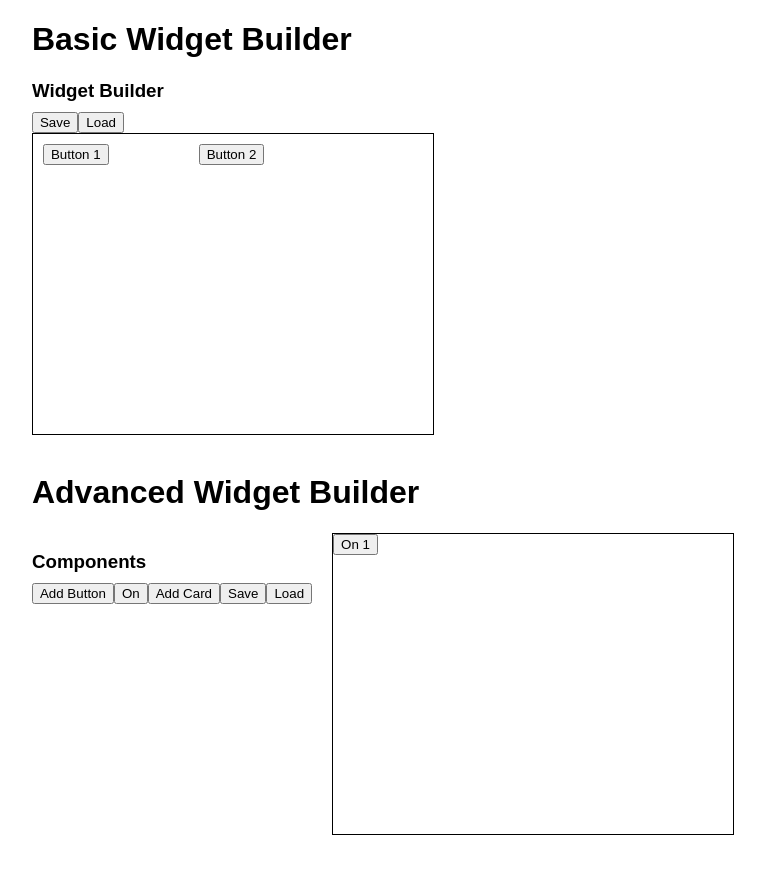
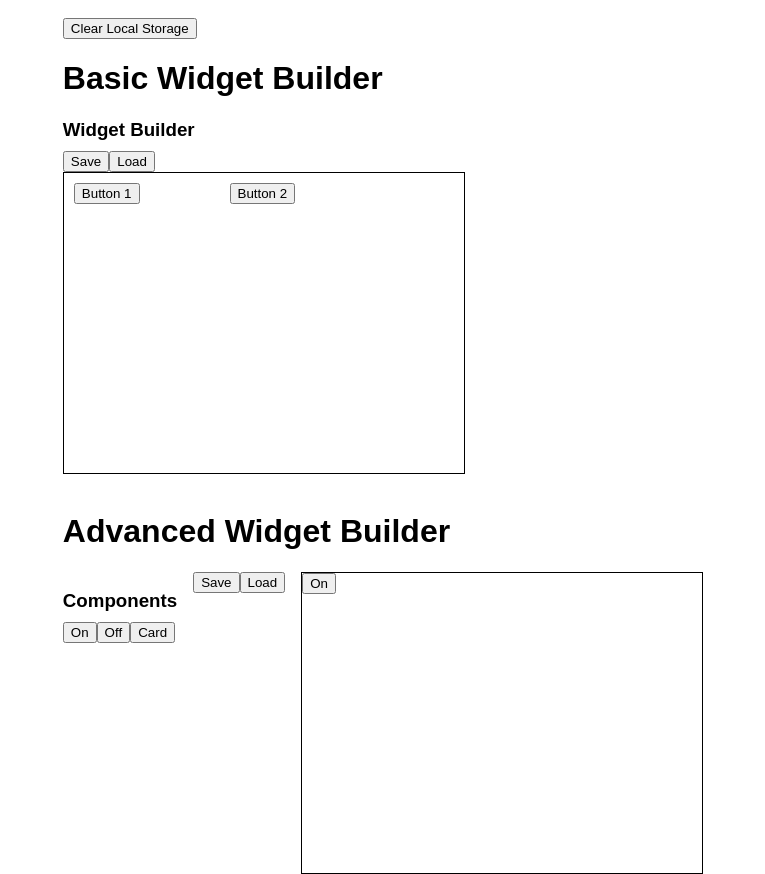
Before and after one commit to Juan321654/widget_builder_drag_and_drop, a React (Create React App) app: page / in a window 1280 px wide. Both pictures are taken after a click on the button "On". Shown: the whole page, without its empty margins (257-1022 px from the left). Before the commit the page ends 835 px from the top, so only its background shows below. Built offline with nearby package versions, Linux system fonts and the light colour scheme.

Commit message:
working draggable advanced, and able to delete with right click

```diff
--- a/src/App.js
+++ b/src/App.js
@@ -5,6 +5,9 @@ import AdvancedWidgetBuilder from './components/AdvancedWidgetBuilder'; // new i
 function App() {
      return (
           <div>
+               <br />
+               <button onClick={() => localStorage.clear()}>Clear Local Storage</button>
+
                <h1>Basic Widget Builder</h1>
                <WidgetBuilder />
                <br />
--- a/src/components/AdvancedWidgetBuilder.jsx
+++ b/src/components/AdvancedWidgetBuilder.jsx
@@ -1,37 +1,11 @@
 import React, { useState, useEffect } from 'react';
 import Draggable from 'react-draggable';
 
-const DraggableButton = ({ id, position, updatePosition, text = "" }) => {
-     const handleDrag = (e, data) => {
-          updatePosition(id, { x: data.x, y: data.y });
-     };
-
-     return (
-          <Draggable
-               position={position}
-               onDrag={handleDrag}
-          >
-               <button>{text} {id}</button>
-          </Draggable>
-     );
-};
-
-const DraggableCard = ({ id, position, updatePosition }) => {
-     const handleDrag = (e, data) => {
-          updatePosition(id, { x: data.x, y: data.y });
-     };
-
-     return (
-          <Draggable
-               position={position}
-               onDrag={handleDrag}
-          >
-               <div style={{ border: '1px solid blue', padding: '10px' }}>
-                    Card {id}
-               </div>
-          </Draggable>
-     );
-};
+const buttonNames = {
+     btnOn: "btnOn",
+     btnOff: "btnOff",
+     card: "card"
+}
 
 const AdvancedWidgetBuilder = () => {
      const [components, setComponents] = useState([]);
@@ -54,6 +28,12 @@ const AdvancedWidgetBuilder = () => {
           );
      };
 
+     const deleteComponent = (id) => {
+          setComponents((prevComponents) =>
+               prevComponents.filter((comp) => comp.id !== id)
+          );
+     };
+
      const saveWidgetState = () => {
           localStorage.setItem('widgetState', JSON.stringify(components));
      };
@@ -66,12 +46,15 @@ const AdvancedWidgetBuilder = () => {
      };
 
      return (
-          <div style={{ display: 'flex' }}>
-               <div style={{ marginRight: '20px' }}>
+          <div style={{ display: 'flex', gap: '1rem' }}>
+               <div>
                     <h3>Components</h3>
-                    <button onClick={() => addComponent('button')}>Add Button</button>
-                    <button onClick={() => addComponent('btnOn')}>On</button>
-                    <button onClick={() => addComponent('card')}>Add Card</button>
+                    <button onClick={() => addComponent(buttonNames.btnOn)}>On</button>
+                    <button onClick={() => addComponent(buttonNames.btnOff)}>Off</button>
+                    <button onClick={() => addComponent(buttonNames.card)}>Card</button>
+               </div>
+
+               <div>
                     <button onClick={saveWidgetState}>Save</button>
                     <button onClick={loadWidgetState}>Load</button>
                </div>
@@ -79,9 +62,9 @@ const AdvancedWidgetBuilder = () => {
                <div style={{ width: 400, height: 300, border: '1px solid black', position: 'relative' }}>
                     {
                          components.map((comp) => {
-                              if (comp.type === 'button') return <DraggableButton key={comp.id} id={comp.id} position={comp.position} updatePosition={updatePosition} />
-                              if (comp.type === 'card') return <DraggableCard key={comp.id} id={comp.id} position={comp.position} updatePosition={updatePosition} />
-                              if (comp.type === 'btnOn') return <DraggableButton key={comp.id} id={comp.id} position={comp.position} updatePosition={updatePosition} text="On" />
+                              return (
+                                   <DraggableComponent key={comp.id} comp={comp} updatePosition={updatePosition} deleteComponent={deleteComponent}></DraggableComponent>
+                              );
                          })
                     }
                </div>
@@ -89,4 +72,24 @@ const AdvancedWidgetBuilder = () => {
      );
 };
 
+function DraggableComponent({ comp = {}, updatePosition = () => { }, deleteComponent = () => { } }) {
+     let componentToRender = null;
+     if (comp.type === buttonNames.btnOn) componentToRender = <button>On</button>;
+     if (comp.type === buttonNames.btnOff) componentToRender = <button>Off</button>;
+     if (comp.type === buttonNames.card) componentToRender = <div style={{ border: '1px solid red', padding: '5px' }}>Card</div>;
+
+     const handleRightClick = (e) => {
+          e.preventDefault(); // Prevent the default context menu from showing up
+          deleteComponent(comp.id);
+     };
+
+     return (
+          <Draggable position={comp.position} onDrag={(e, data) => updatePosition(comp.id, { x: data.x, y: data.y })}>
+               <div style={{ position: 'absolute' }} onContextMenu={handleRightClick}>
+                    {componentToRender}
+               </div>
+          </Draggable>
+     );
+}
+
 export default AdvancedWidgetBuilder;
```
